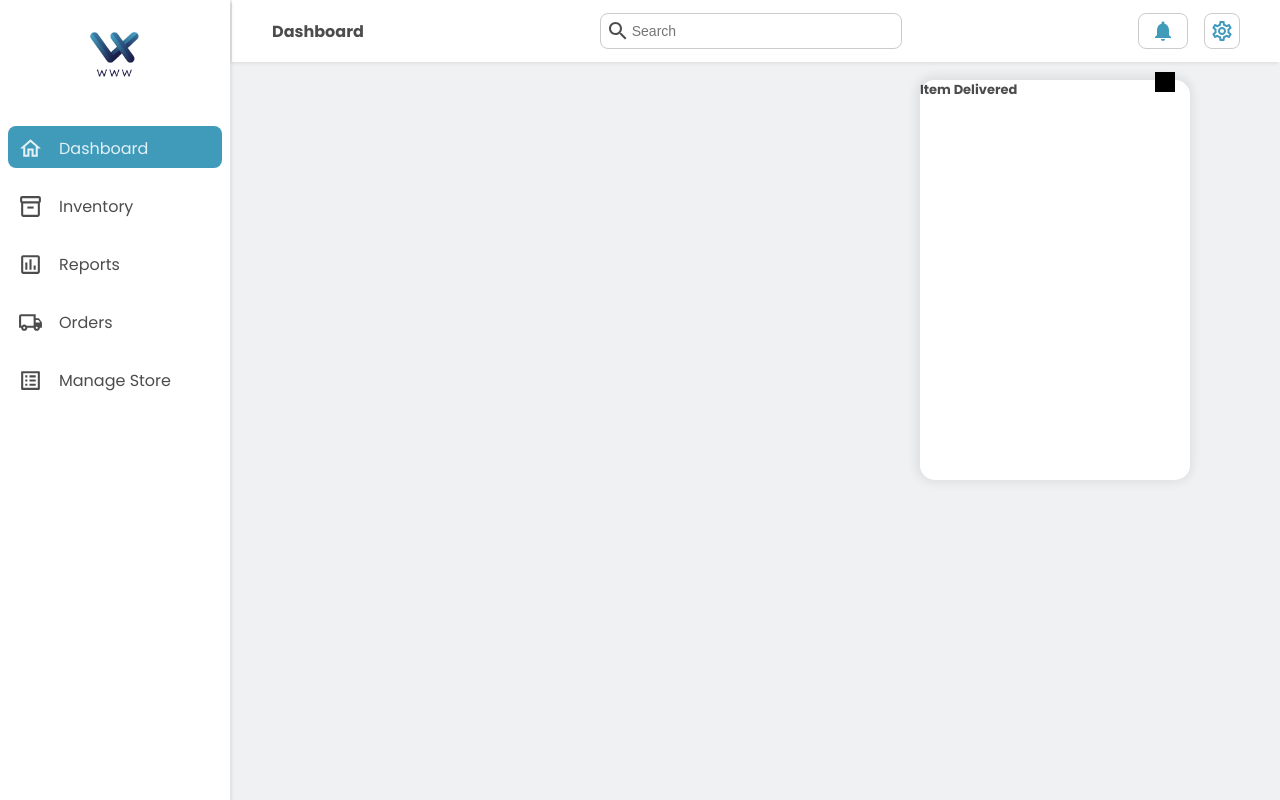
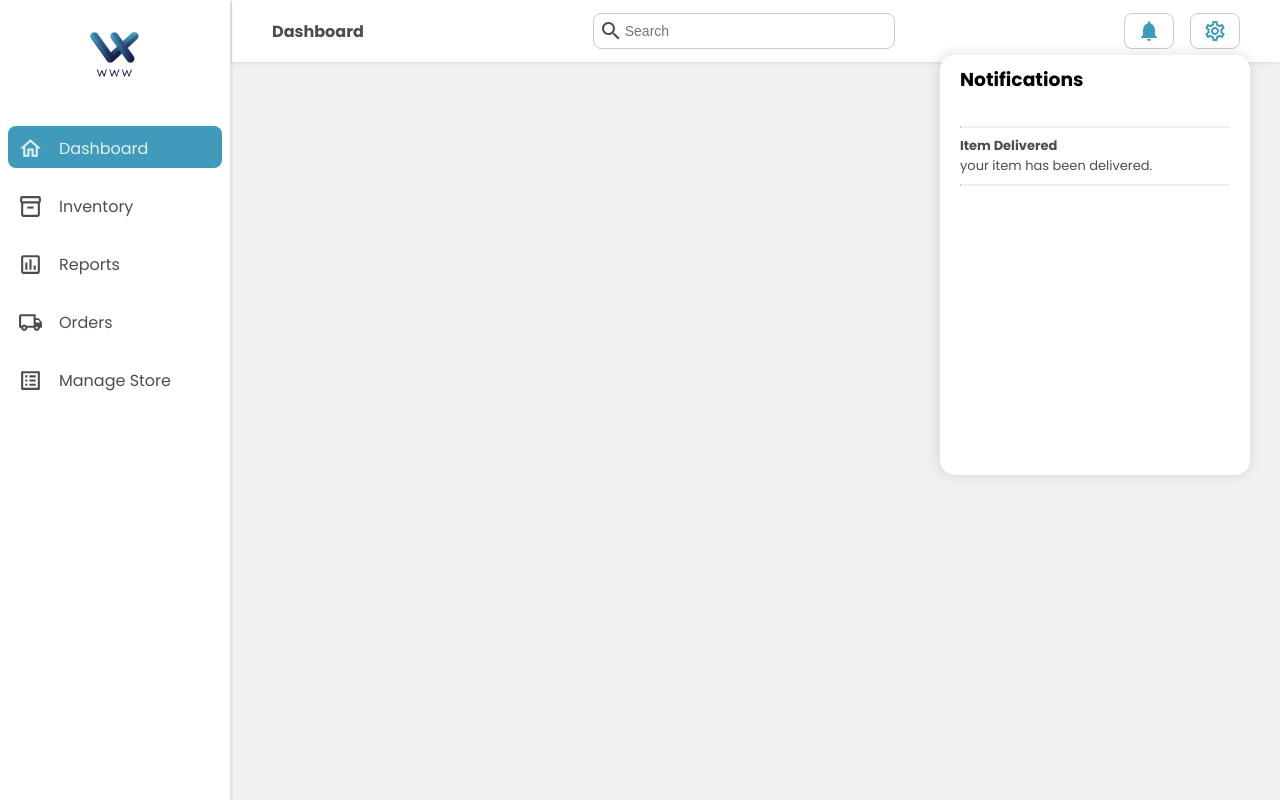
Before and after one commit to froyd03/Inventory-Management-System, a React (Vite) app: page / in a window 1280 px wide. Both pictures are taken after a click on the element 1162 px from the left and 31 px from the top of the page. Built offline with nearby package versions, Linux system fonts and the light colour scheme.

Commit message:
functionalities of button in header

```diff
--- a/src/components/Header.css
+++ b/src/components/Header.css
@@ -28,17 +28,7 @@ h4{
 }
 
 .notif-container{
-    position: absolute;
-    top: 0;
-    left: 0;
-    width: 100%;
-    height: 100%;
-    background-color: #000000;
-    z-index: 0;
-}
-
-.activeNotif{
-   display: block !important;
+    position: relative;
 }
 
 .notif-icon{
@@ -51,25 +41,22 @@ h4{
     position: relative;
 }
 
-.notif-item{
+.notifications{
     position: fixed;
-    display: none;
-    top: 80px;
-    right: 90px;
+    display: block;
+    top: 55px;
+    right: 30px;
     width: 270px;
     height: 400px;
+    padding: 10px 20px;
     border-radius: 15px;
     background-color: #FFFF;
+    overflow: auto;
+    scrollbar-width: 1px;
     box-shadow: -1px -1px 10px 4px #00000012;
 
-    &::after{
-        position: absolute;
-        content: "";
-        top: -8px;
-        right: 15px;
-        width: 20px;
-        height: 20px;
-        background-color: black;
+    & > h3{
+        margin-bottom: 2rem;
     }
 }
 
--- a/src/components/Header.jsx
+++ b/src/components/Header.jsx
@@ -1,7 +1,9 @@
 import "./Header.css";
 import logo from "../assets/logo.png";
 import NotificationsIcon from "@mui/icons-material/Notifications";
+import NotificationsOutlinedIcon from '@mui/icons-material/NotificationsOutlined';
 import SettingsOutlinedIcon from "@mui/icons-material/SettingsOutlined";
+import SettingsIcon from '@mui/icons-material/Settings';
 import SearchOutlinedIcon from "@mui/icons-material/SearchOutlined";
 import MenuOutlinedIcon from "@mui/icons-material/MenuOutlined";
 import Nav from './Nav.jsx'
@@ -21,12 +23,16 @@ export default function Header() {
 
         const handleDocumentClick = (event) => {
             if (!activeNotifRef.current.contains(event.target)) {
-                activeNotifRef.current.classList.remove('activeNotif');
+                setActiveNotif(false);
+            }
+
+            if (!activeSettingsRef.current.contains(event.target)) {
+                SetActiveSetting(false);
             }
 
             const Navigation = document.querySelector('nav');
             if(!Navigation.contains(event.target)){
-                Navigation.classList.remove('active');
+                Navigation.classList.remove('sideBarActive');
             }
         };
 
@@ -47,17 +53,28 @@ export default function Header() {
     }, [searchVisible]);
 
     const activeNotifRef = useRef();
+    const [activeNotif, setActiveNotif] = useState(false);
     function handleToggleNotif(event){
-        activeNotifRef.current.classList.toggle('activeNotif');
-        document.querySelector('nav').classList.remove("active");
+        document.querySelector('nav').classList.remove("sideBarActive");
+        SetActiveSetting(false);
+        setActiveNotif(a => !a);
+        event.stopPropagation();
+    }
+
+    const activeSettingsRef = useRef();
+    const [activeSetting, SetActiveSetting] = useState(false);
+    function handleToggleSettings(event){
+        document.querySelector('nav').classList.remove("sideBarActive");
+        setActiveNotif(false)
+        SetActiveSetting(a => !a);
         event.stopPropagation();
     }
 
     function toggleMenu(event){
-        document.querySelector('nav').classList.toggle("active");
-        activeNotifRef.current.classList.remove('activeNotif');
+        document.querySelector('nav').classList.toggle("sideBarActive");
+        SetActiveSetting(false);
+        setActiveNotif(false)
         event.stopPropagation();
-
     }
 
     return (
@@ -96,17 +113,34 @@ export default function Header() {
                         <SearchOutlinedIcon />
                     </div>
                 )}
-                <div className="notifications">
+                <div className="notif-container" ref={activeNotifRef}>
                     <div className="notif-icon" onClick={handleToggleNotif}>
-                        <NotificationsIcon />
+                        {activeNotif ? <NotificationsIcon /> : <NotificationsOutlinedIcon /> }
                     </div>
-                    <div className="notif-item" ref={activeNotifRef}>
-                        <b><p>Item Delivered</p></b>
-                    </div>
+                    {activeNotif && <div className="notifications">
+                        <h3>Notifications</h3>
+                        <hr />
+                        <div className="notif-items">
+                            <b><p>Item Delivered</p></b>
+                            <p>your item has been delivered.</p>
+                            <hr />
+                        </div>
+                    </div>}
 
                 </div>
-                <div className="settings">
-                    <SettingsOutlinedIcon />
+                <div className="" ref={activeSettingsRef}>
+                   <div className="notif-icon" onClick={handleToggleSettings}>
+                        {activeSetting ? < SettingsIcon />  : <SettingsOutlinedIcon />}
+                    </div>
+                   {activeSetting && <div className="notifications">
+                        <h3>Settings</h3>
+                        <hr />
+                        <div className="notif-items">
+                            <b><p>Item Delivered</p></b>
+                            <p>your item has been delivered.</p>
+                            <hr />
+                        </div>
+                    </div>}
                 </div>
             </div>
         </header>
--- a/src/components/Nav.css
+++ b/src/components/Nav.css
@@ -79,7 +79,7 @@ a{
         transition: left 0.15s cubic-bezier(.4, 0, .2, 1);
     }
 
-    nav.active {
+    nav.sideBarActive {
         left: 0;
     }
 
--- a/src/components/Nav.jsx
+++ b/src/components/Nav.jsx
@@ -60,7 +60,7 @@ export default function Nav(){
 
     const closeIconRef = useRef();
     function handleClose(){
-        closeIconRef.current.classList.remove('active');
+        closeIconRef.current.classList.remove('sideBarActive');
     }
 
     return (
@@ -74,6 +74,7 @@ export default function Nav(){
            {navigationBtn.map((item, index) =>
                 <Link key={index}  to='/ ' onClick={() => handleActiveBtn(index)}>
                     <div    className='navBtn'
+                            onClick={handleClose}
                             ref={(el) => activePageRef.current[index] = el}>
                             {item.btnIcon}
                             <span>{item.btnName}</span>
--- a/src/styles/global.css
+++ b/src/styles/global.css
@@ -10,7 +10,7 @@ body{
     --borderInputColor: #00000034;
 }
 
-h2, p{
+h2, p, h3{
     margin: 0;
 }
 
@@ -43,3 +43,23 @@ input{
     width: 100%;
     font-size: 14px;
 }
+
+hr{
+    border-top: 1px solid #00000010;
+}
+
+::-webkit-scrollbar {
+    width: 5px;
+}
+
+::-webkit-scrollbar-track {
+    background: #FFFF;
+}
+
+::-webkit-scrollbar-thumb {
+    background: #88888897;
+}
+
+::-webkit-scrollbar-thumb:hover {
+    background: #5555550a;
+}
```
